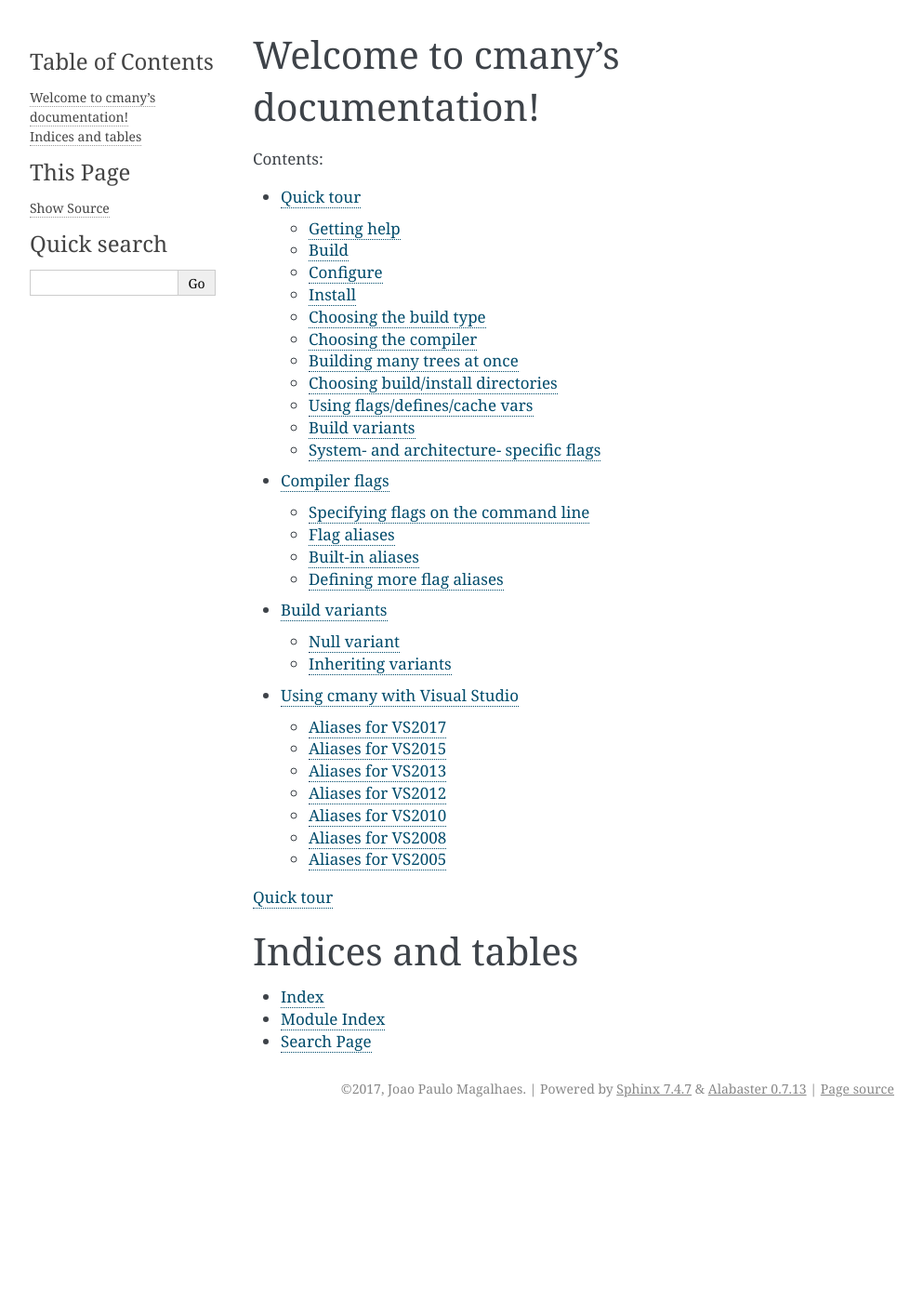
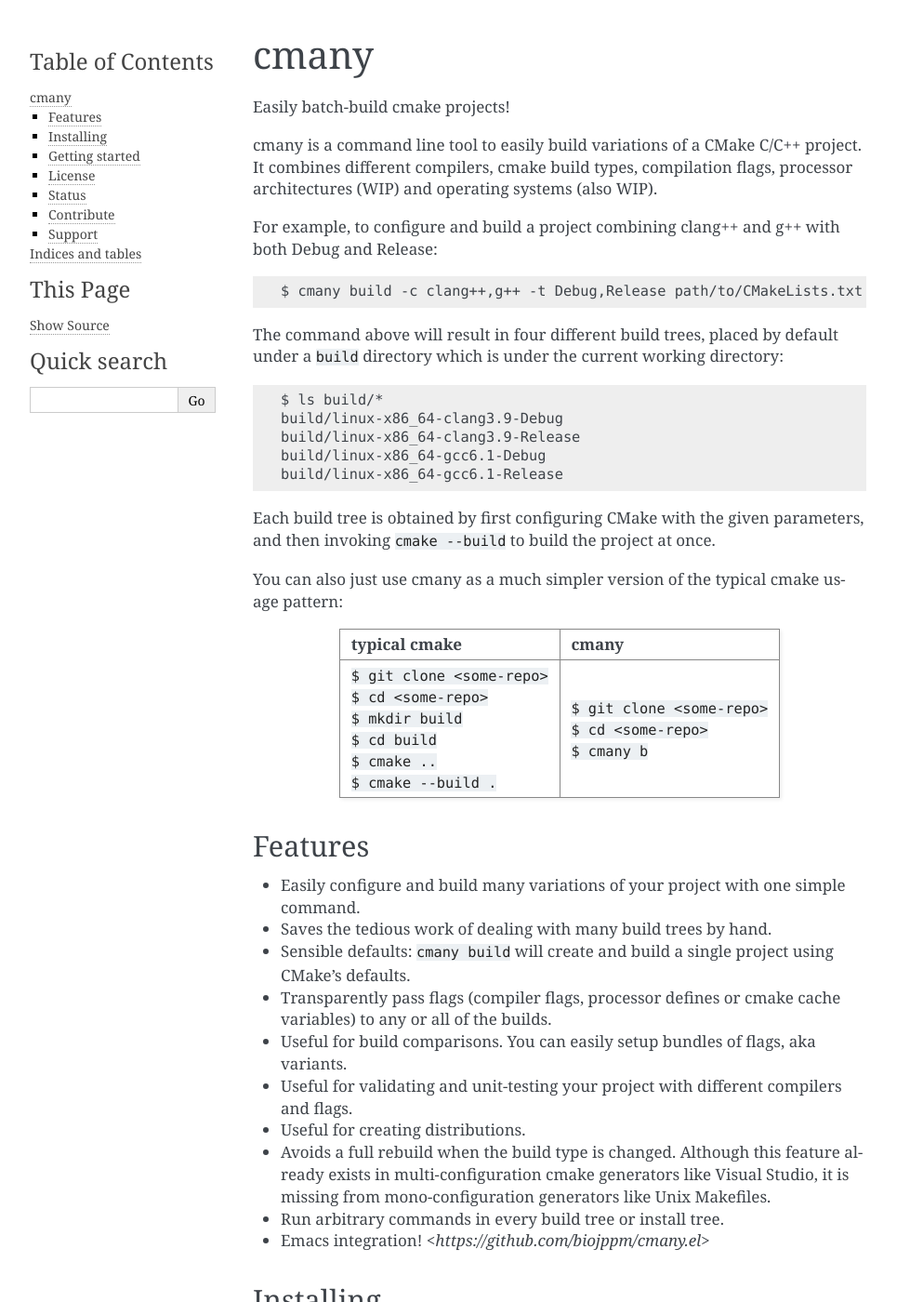
Before and after one commit to biojppm/cmany, a Sphinx documentation site: the page built from doc/index.rst, in a window 1280 px wide and 1400 px high. Shown: the whole window at 93% size, without its empty margins (148-1141 px from the left). Built offline with Sphinx 7.4.7, drawn with Linux system fonts in a browser that asks for light colours; some of the changed text lies outside the part shown.

Commit message:
docs WIP

```diff
--- a/doc/conf.py
+++ b/doc/conf.py
@@ -84,7 +84,7 @@
 # The theme to use for HTML and HTML Help pages.  See the documentation for
 # a list of builtin themes.
 #
-html_theme = 'alabaster'
+#html_theme = 'alabaster'
 
 # Theme options are theme-specific and customize the look and feel of a theme
 # further.  For a list of options available for each theme, see the
@@ -153,3 +153,5 @@
      author, 'cmany', 'One line description of project.',
      'Miscellaneous'),
 ]
+
+print("CARALHO")
--- a/doc/index.rst
+++ b/doc/index.rst
@@ -1,21 +1,96 @@
-.. cmany documentation master file, created by
-   sphinx-quickstart on Fri Mar 24 08:45:22 2017.
-   You can adapt this file completely to your liking, but it should at least
-   contain the root `toctree` directive.
+cmany
+=====
 
-Welcome to cmany's documentation!
-=================================
+Easily batch-build cmake projects!
 
-.. toctree::
-   :maxdepth: 2
-   :caption: Contents:
+cmany is a command line tool to easily build variations of a CMake C/C++ project.
+It combines different compilers, cmake build types, compilation flags,
+processor architectures (WIP) and operating systems (also WIP).
 
-   quick_tour
-   flags
-   variants
-   vs
+For example, to configure and build a project combining clang++ and g++
+with both Debug and Release::
 
-:doc:`quick_tour`
+    $ cmany build -c clang++,g++ -t Debug,Release path/to/CMakeLists.txt
+
+The command above will result in four different build trees, placed by default
+under a ``build`` directory which is under the current working directory::
+
+    $ ls build/*
+    build/linux-x86_64-clang3.9-Debug
+    build/linux-x86_64-clang3.9-Release
+    build/linux-x86_64-gcc6.1-Debug
+    build/linux-x86_64-gcc6.1-Release
+
+Each build tree is obtained by first configuring CMake with the given
+parameters, and then invoking ``cmake --build`` to build the project at once.
+
+You can also just use cmany as a much simpler version of the typical
+cmake usage pattern:
+
++-------------------------------+-------------------------------+
+| typical cmake                 | cmany                         |
++===============================+===============================+
+| | ``$ git clone <some-repo>`` | | ``$ git clone <some-repo>`` |
+| | ``$ cd <some-repo>``        | | ``$ cd <some-repo>``        |
+| | ``$ mkdir build``           | | ``$ cmany b``               |
+| | ``$ cd build``              |                               |
+| | ``$ cmake ..``              |                               |
+| | ``$ cmake --build .``       |                               |
++-------------------------------+-------------------------------+
+
+Features
+--------
+* Easily configure and build many variations of your project with one simple command.
+* Saves the tedious work of dealing with many build trees by hand.
+* Sensible defaults: ``cmany build`` will create and build a single project using CMake's
+  defaults.
+* Transparently pass flags (compiler flags, processor defines  or cmake cache
+  variables) to any or all of the builds.
+* Useful for build comparisons. You can easily setup bundles of flags, aka variants.
+* Useful for validating and unit-testing your project with different
+  compilers and flags.
+* Useful for creating distributions.
+* Avoids a full rebuild when the build type is changed. Although this feature
+  already exists in multi-configuration cmake generators like Visual
+  Studio, it is missing from mono-configuration generators like Unix
+  Makefiles.
+* Run arbitrary commands in every build tree or install tree.
+* Emacs integration! `<https://github.com/biojppm/cmany.el>`
+
+
+Installing
+----------
+cmany is written in Python 3. It will eventually be added to the PyPI repository, but for
+now you can install it from a repo clone::
+
+  $ git clone https://github.com/biojppm/cmany
+  $ cd cmany
+  $ pip3 install .
+
+If you want to install and develop cmany, use the ``-e`` option for pip::
+
+  $ pip3 install -e .
+
+
+Getting started
+---------------
+Read `the quick tour <https://cmany.readthedocs.io/>` in cmany's documentation.
+
+License
+-------
+This project is licensed under the MIT license.
+
+Status
+------
+This project is a pre-alpha under development.
+
+Contribute
+----------
+Send pull requests to `<https://github.com/biojppm/cmany/pulls>`.
+
+Support
+-------
+Send bug reports to `<https://github.com/biojppm/cmany/issues>`.
 
 Indices and tables
 ==================
```
Also changed, not shown: README.rst (+48 -152 lines), 1 other file.
